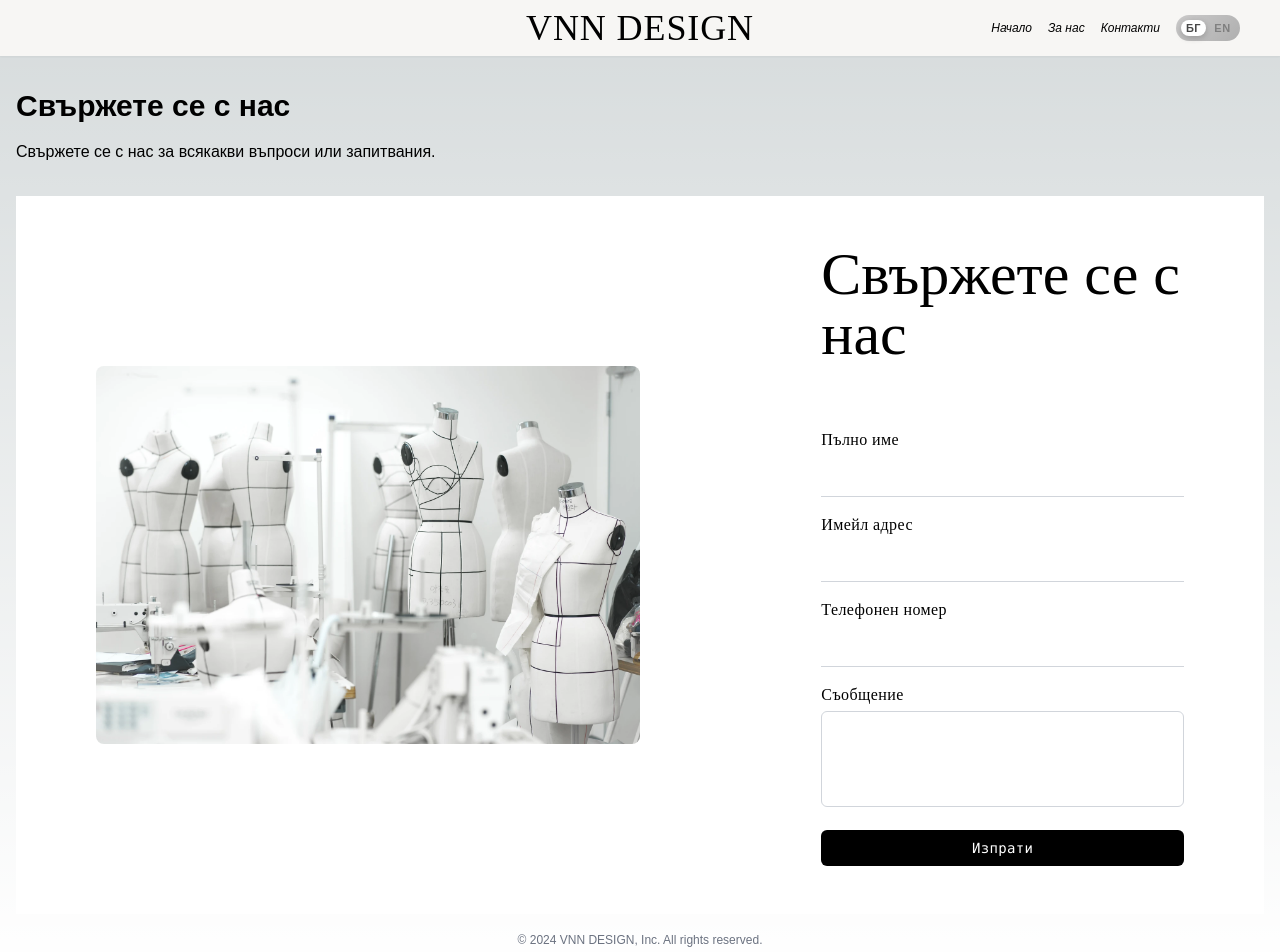
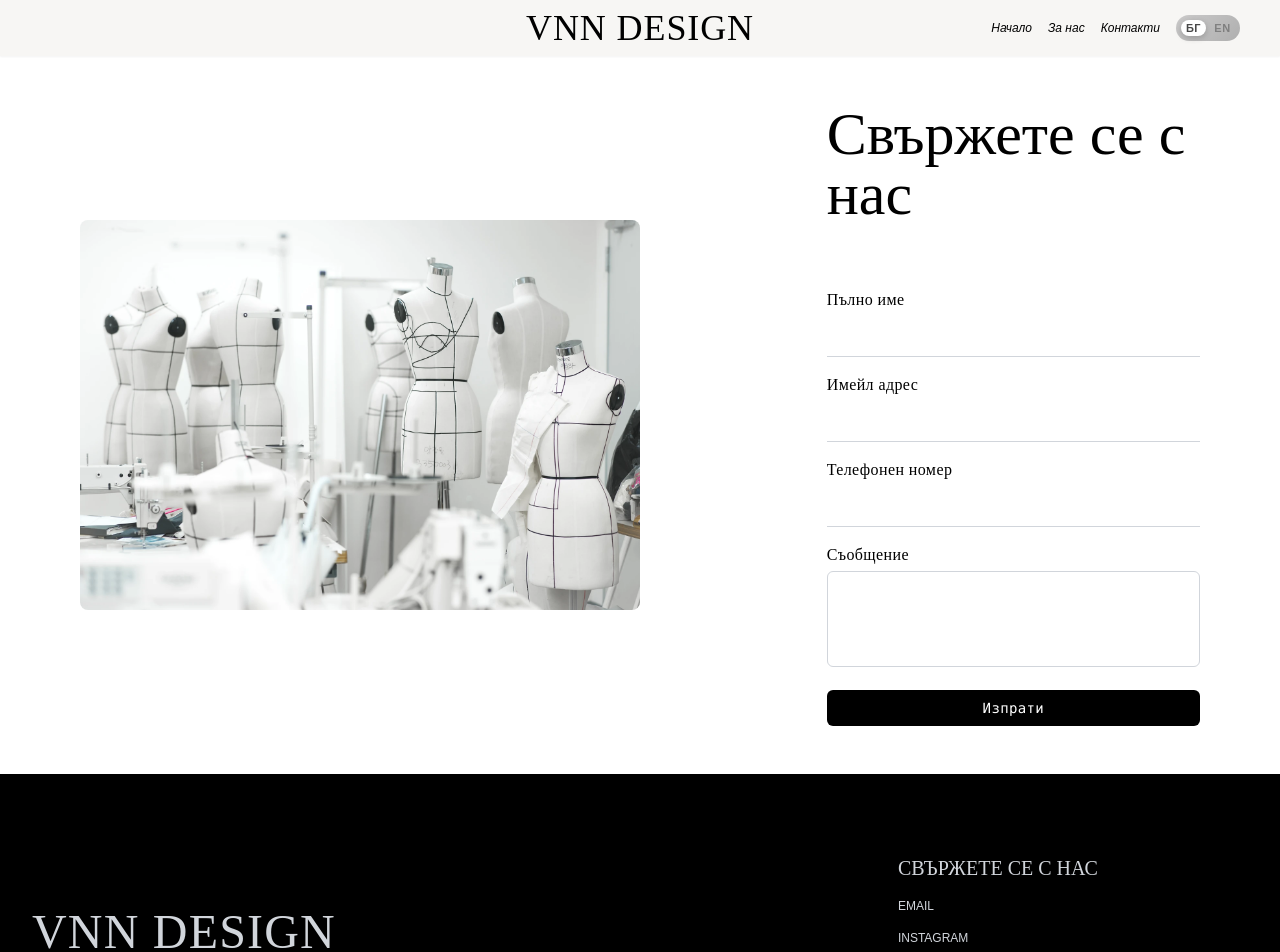
Before and after one commit to vselllena/VNN, a Next.js app in the folder vnn/: page /contact in a window 1280 px wide. Shown: the top 952 px of the page. Built offline with nearby package versions, Linux system fonts and the light colour scheme.

Commit message:
adds footer

```diff
--- a/vnn/src/app/contact/page.tsx
+++ b/vnn/src/app/contact/page.tsx
@@ -3,6 +3,7 @@
 import { useLanguage } from "../contexts/LanguageContext";
 import Form from "../components/Form";
 import Header from "../components/Header";
+import Footer from "../components/Footer";
 
 export default function Contact() {
   const { language } = useLanguage();
@@ -23,14 +24,10 @@ export default function Contact() {
   return (
     <div>
       <Header />
-      <div className="container mx-auto px-4 pt-8">
-        <h1 className="text-3xl font-bold mb-4">{t.title}</h1>
-        <p className="mb-8">{t.description}</p>
+
         <Form />
-        <p className="my-4 text-xs leading-5 text-center text-gray-500">
-          &copy; 2024 VNN DESIGN, Inc. All rights reserved.
-        </p>
-      </div>
+        <Footer />
+
     </div>
   );
 }
```
